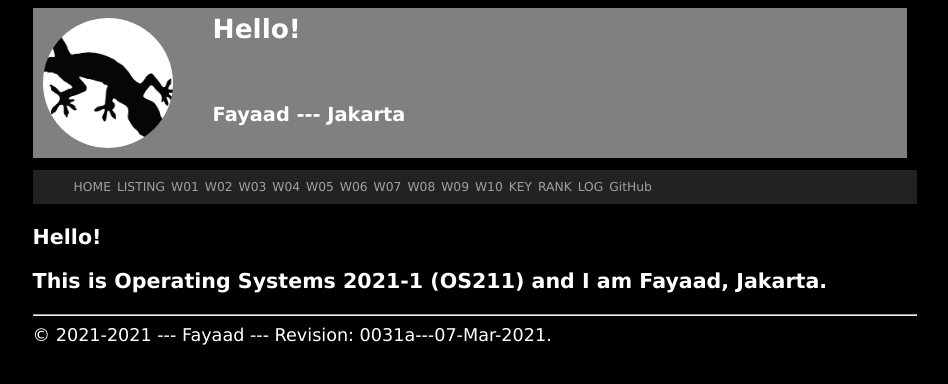
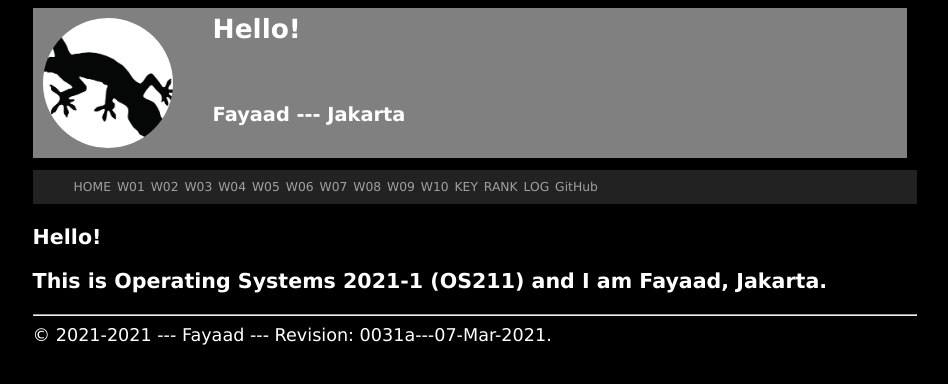
Before and after one commit to fayaadbsa/os211, a Jekyll site: the page built from index.md, in a window 1280 px wide. Shown: the top 384 px of the page, without its empty margins (165-1113 px from the left). Built offline with Jekyll 4.4.1, drawn with Linux system fonts in a browser that asks for light colours; our own code applies the rules of GitHub Pages for plain Markdown files.

Commit message:
Update navbar.html

```diff
--- a/_includes/navbar.html
+++ b/_includes/navbar.html
@@ -6,7 +6,6 @@
 <nav class="navbar">
   <ul>
     <li class='listitem'><a href='{{ site.baseurl }}/'>HOME</a></li>
-    <li class='listitem'><a href='{{ site.baseurl }}/004.html'>LISTING</a></li>
     <li class='listitem'><a href='{{ site.baseurl }}/W01/'>W01</a></li>
     <li class='listitem'><a href='{{ site.baseurl }}/W02/'>W02</a></li>
     <li class='listitem'><a href='{{ site.baseurl }}/W03/'>W03</a></li>
```
